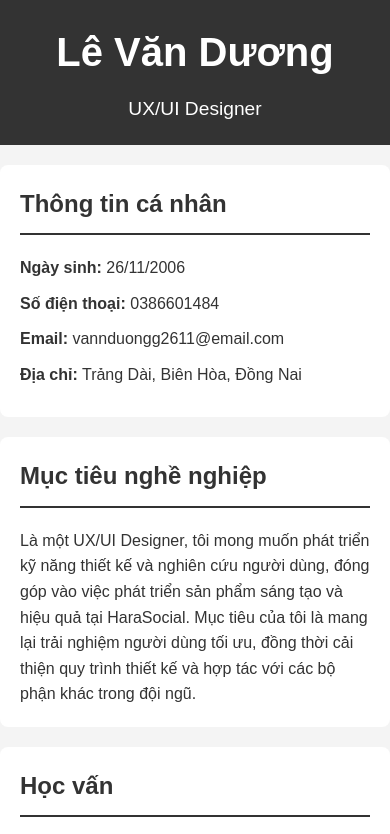
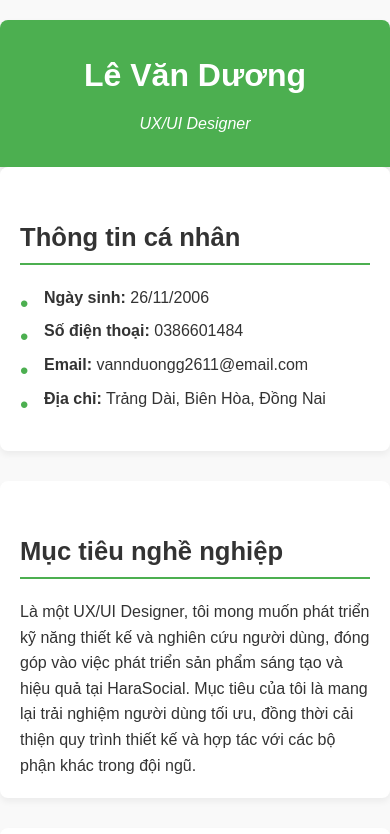
Before and after one commit to vannduongg/LeVanDuong_124000968, a plain HTML site: page index.html in a window 390 px wide. Shown: the top 834 px of the page. Drawn offline with Linux system fonts and the light colour scheme.

Commit message:
Add files via upload

```diff
--- a/style.css
+++ b/style.css
@@ -1,67 +1,138 @@
+/* Reset default styles */
 * {
     margin: 0;
     padding: 0;
     box-sizing: border-box;
 }
 
+/* Cấu hình font chữ chung cho toàn bộ trang */
 body {
-    font-family: Arial, sans-serif;
+    font-family: 'Arial', sans-serif;
+    background-color: #f9f9f9;
+    color: #333;
     line-height: 1.6;
-    background-color: #f4f4f4;
-    color: #333;
+    padding-top: 20px;
 }
 
-header {
-    background-color: #333;
-    color: #fff;
-    padding: 20px 0;
-    text-align: center;
-}
-
-header h1 {
-    font-size: 2.5em;
-    margin-bottom: 10px;
-}
-
-header .subtitle {
-    font-size: 1.2em;
-    margin-top: 0;
-}
-
+/* Cấu hình chung cho container */
 .container {
     width: 80%;
     margin: 0 auto;
 }
 
-.section {
-    background-color: #fff;
-    padding: 20px;
-    margin: 20px 0;
-    border-radius: 8px;
+/* Header section */
+header {
+    background-color: #4CAF50;  /* Màu nền header */
+    color: white;
+    text-align: center;
+    padding: 50px 0;
+    border-radius: 8px 8px 0 0;
+    box-shadow: 0 4px 6px rgba(0, 0, 0, 0.1);
 }
 
+/* Tiêu đề trong header */
+header h1 {
+    font-size: 2.5rem;
+    margin-bottom: 10px;
+}
+
+header .subtitle {
+    font-size: 1.2rem;
+    font-weight: 300;
+    font-style: italic;
+}
+
+/* Các phần thông tin chung */
 h2 {
+    font-size: 1.8rem;
+    margin-top: 30px;
     color: #333;
-    border-bottom: 2px solid #333;
-    padding-bottom: 10px;
+    border-bottom: 2px solid #4CAF50;
+    padding-bottom: 5px;
     margin-bottom: 20px;
 }
 
+/* Các mục trong CV (Thông tin cá nhân, Mục tiêu nghề nghiệp,...) */
 ul {
     list-style-type: none;
+    margin-bottom: 20px;
 }
 
 ul li {
     margin-bottom: 10px;
+    font-size: 1.1rem;
 }
 
+/* Các phần section */
+.section {
+    background-color: #fff;
+    padding: 30px;
+    margin-bottom: 30px;
+    border-radius: 8px;
+    box-shadow: 0 4px 6px rgba(0, 0, 0, 0.05);
+}
+
+h3 {
+    font-size: 1.5rem;
+    color: #333;
+    margin-bottom: 10px;
+}
+
+/* Thiết kế các mục kỹ năng, giải thưởng */
+ul li {
+    padding-left: 1.5rem;
+    position: relative;
+    font-size: 1.1rem;
+    margin-bottom: 8px;
+}
+
+ul li:before {
+    content: "•"; /* Biểu tượng bullet */
+    position: absolute;
+    left: 0;
+    top: 0;
+    color: #4CAF50;
+    font-size: 1.5rem;
+}
+
+/* Footer */
 footer {
     text-align: center;
-    padding: 10px;
-    background-color: #333;
-    color: #fff;
+    padding: 20px;
+    background-color: #4CAF50;
+    color: white;
+    margin-top: 40px;
+    border-radius: 0 0 8px 8px;
+    box-shadow: 0 -4px 6px rgba(0, 0, 0, 0.1);
 }
 
-footer p {
-    font-size: 1em;
+/* Responsive Design cho màn hình nhỏ */
+@media (max-width: 768px) {
+    .container {
+        width: 90%;
+    }
+
+    header {
+        padding: 30px 0;
+    }
+
+    header h1 {
+        font-size: 2rem;
+    }
+
+    header .subtitle {
+        font-size: 1rem;
+    }
+
+    h2 {
+        font-size: 1.6rem;
+    }
+
+    .section {
+        padding: 20px;
+    }
+
+    ul li {
+        font-size: 1rem;
+    }
 }
```
Also changed, not shown: link_github .txt.
